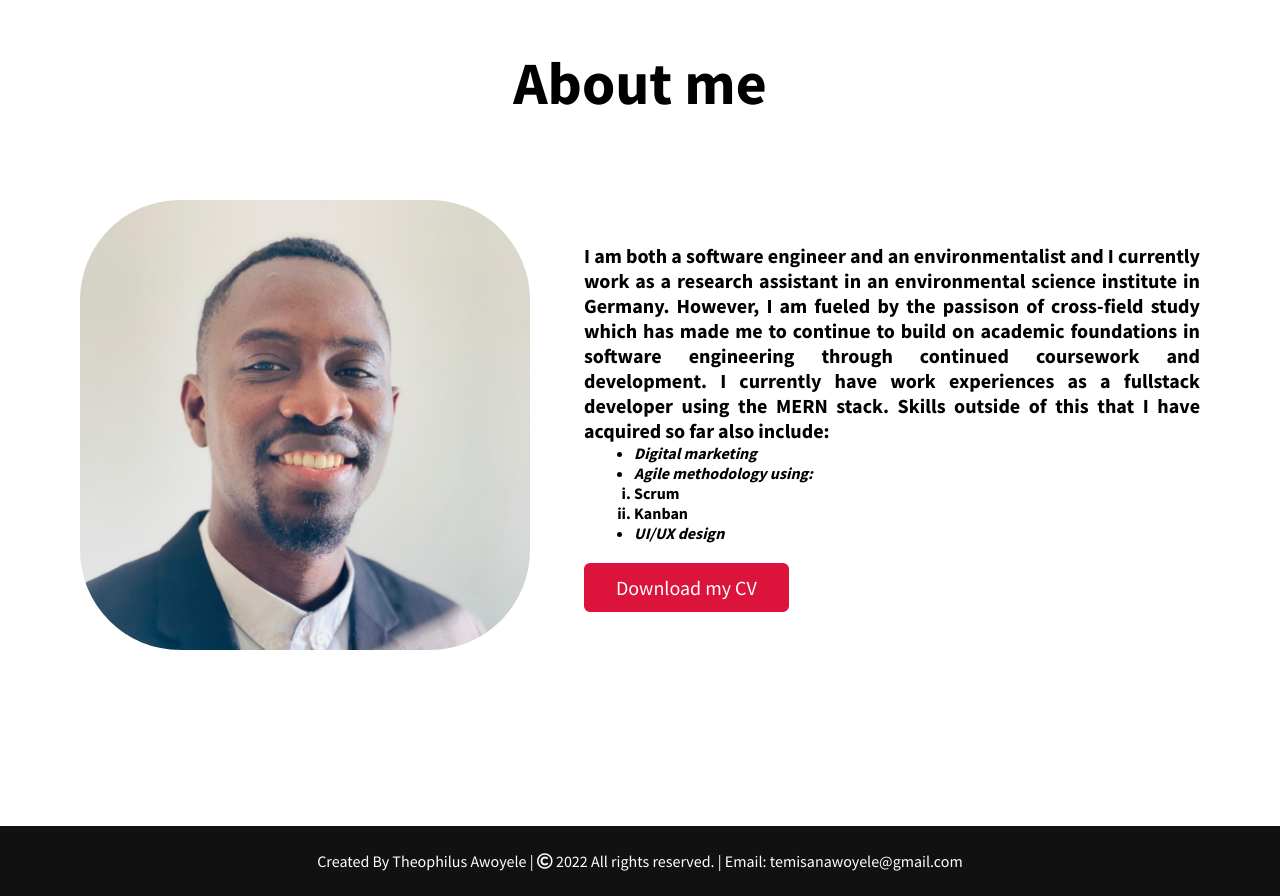
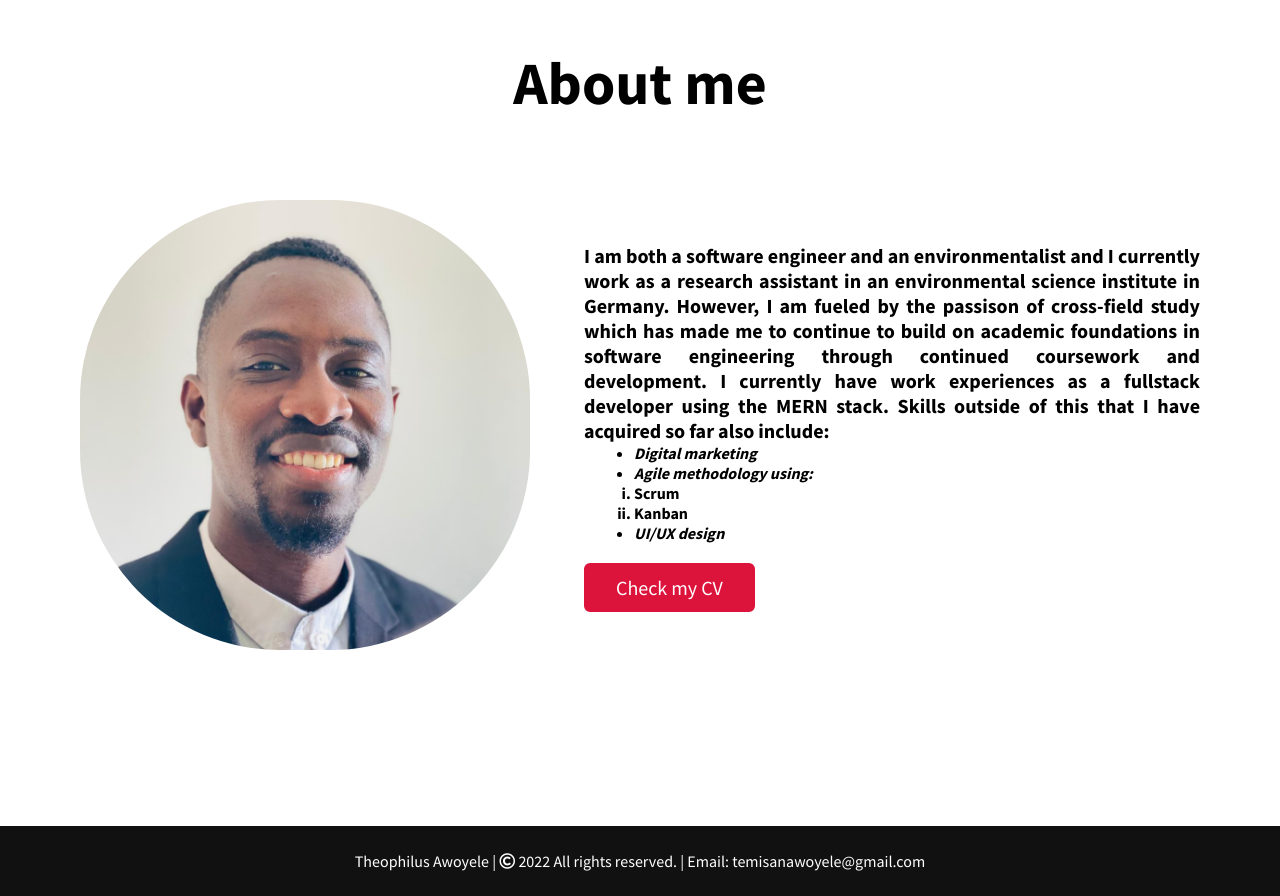
Before and after one commit to Tiofilos/portfolioAssignment, a PHP site: page /about.html in a window 1280 px wide. Shown: the part 179-1075 px from the top of the page. Run offline with PHP 8.4, Linux system fonts and the light colour scheme.

Commit message:
final css stylings

```diff
--- a/about.html
+++ b/about.html
@@ -61,7 +61,7 @@
                     </ul>
                     </b>
                 </p>
-                <a href="AwoyeleTechCVDE.pdf">Download my CV</a>
+                <a href="AwoyeleTechCVDE.pdf">Check my CV</a>
             </div>
         </div>
     </div>
@@ -73,7 +73,7 @@
     <!-- footer section start -->
     <br><br><br><br>
     <footer>
-        <span>Created By Theophilus Awoyele | <span class="far fa-copyright"></span> 2022 All rights reserved.</span>
+        <span>Theophilus Awoyele | <span class="far fa-copyright"></span> 2022 All rights reserved.</span>
         | <span> Email: temisanawoyele@gmail.com</span>
     </footer>
 
--- a/contact.html
+++ b/contact.html
@@ -65,7 +65,7 @@
                 </div>
             </div>
             <div class="columnn right">
-                <div class="text">You can alternatively send an e-mail here</div>
+                <div class="text">You can alternatively send me an e-mail here</div>
                 <form action="#">
                     <div class="fields">
                         <div class="field name">
@@ -93,7 +93,7 @@
     <!-- footer section start -->
     <br><br><br><br><br><br><br><br><br><br>
     <footer>
-        <span>Created By Theophilus Awoyele | <span class="far fa-copyright"></span> 2022 All rights reserved.</span>
+        <span>Theophilus Awoyele | <span class="far fa-copyright"></span> 2022 All rights reserved.</span>
         | <span> Email: temisanawoyele@gmail.com</span>
     </footer>
     <script src="script.js"></script>
--- a/projects.html
+++ b/projects.html
@@ -45,7 +45,7 @@
                 <div class="proj-box">
                     <i class="fas fa-code"></i>
                     <div class="text">To-do-list app</div>
-                    <p>Here, I created a to-do-list app. You can add items, remove items and cross out items that have been done</p>
+                    <p>Here, I created a to-do-list app. You can add tasks, remove tasks and cross out tasks that have been done</p>
                     <br>
                    <p>Follow link <a href="https://tiofilos.github.io/to-do-list-app./">  here </a> </p>
                 </div>
@@ -54,7 +54,7 @@
                 <div class="proj-box">
                     <i class="fas fa-chart-line"></i>
                     <div class="text">Game app</div>
-                    <p>Here, I created a random-guessing game written in ECMASCript. You either guess rightly or wrongly! </p>
+                    <p>Here, I created a random-guessing game written in ECMAscript. You either guess rightly or wrongly! </p>
                     <br>
                     <p>Follow link <a href="">here </a> </p>
                 </div>
@@ -104,7 +104,7 @@
     <!-- footer section start -->
 
     <footer>
-        <span>Created By Theophilus Awoyele | <span class="far fa-copyright"></span> 2022 All rights reserved.</span>
+        <span>Theophilus Awoyele | <span class="far fa-copyright"></span> 2022 All rights reserved.</span>
         | <span> Email: temisanawoyele@gmail.com</span>
     </footer>
 
--- a/script.js
+++ b/script.js
@@ -34,9 +34,9 @@ $(document).ready(function(){
     });
 
     // typing text animation script
-    let typed = new Typed(".typing", {
+    let typed = new Typed(".display", {
         strings: ["Software Engineer", "Full stack developer", "Freelancer", "GIS specialist"],
-        typeSpeed: 50,
+        typeSpeed: 60,
         backSpeed: 40,
         loop: true
     });
--- a/style.css
+++ b/style.css
@@ -234,7 +234,7 @@ section .titl-cont::after{
     height: 450px;
     width:  450px;
     object-fit: cover;
-    border-radius: 100px;
+    border-radius: 200px;
 }
 .about .abt-content .right{
     width: 55%;
```
Also changed, not shown: index.html (+5 -3 lines), skills.html (+4 -4 lines), images/Logo.jpeg (deleted), images/bacck.jpg (deleted), images/image1.jpg (deleted), images/logo2.png (deleted), images/newlogo.png (deleted), images/onur-binay-4Ykxp_t4i08-unsplash.jpg (deleted), images/sunbeam-photography-MikSyEYdpF0-unsplash.jpg (deleted), 1 other file.
